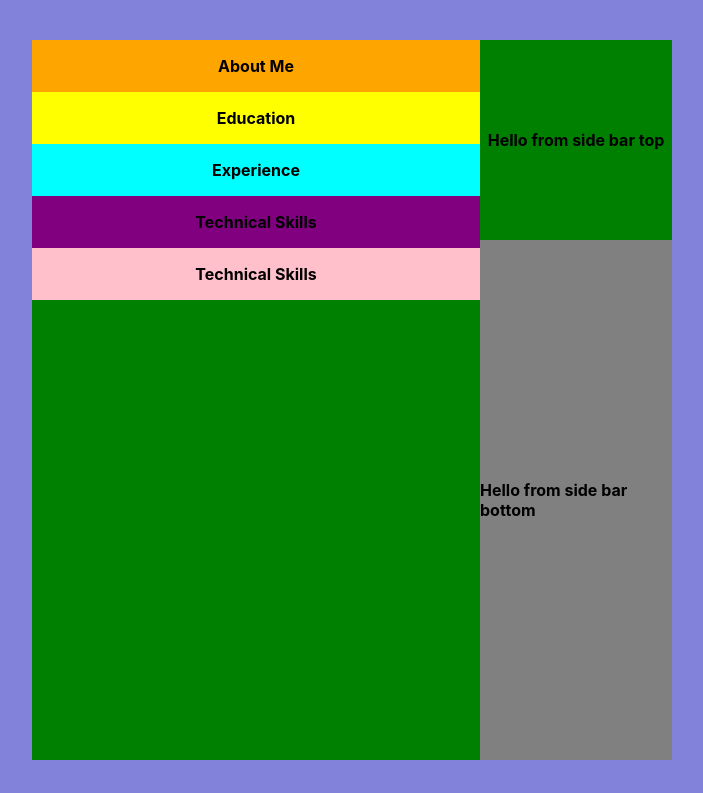
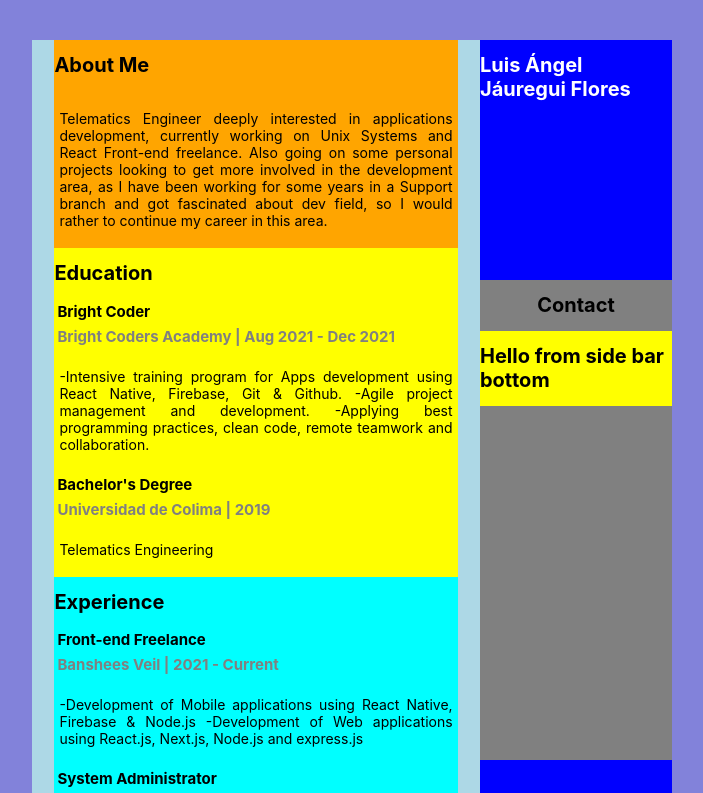
Before and after one commit to ljau/Luis-Jauregui-Resume, a React (Create React App) app: page / in a window 1280 px wide. Shown: the top 793 px of the page, without its empty margins (288-991 px from the left). Built offline with nearby package versions, Linux system fonts and the light colour scheme.

Commit message:
resized containers

```diff
--- a/src/components/MainPage/index.jsx
+++ b/src/components/MainPage/index.jsx
@@ -1,12 +1,14 @@
 import React from "react";
-import { Layout, SideBar } from "../../containers";
+import { FlexContainer, Layout, SideBar } from "../../containers";
 import { MainContainer } from "../../containers";
 
 export const MainPage = () => {
   return (
     <Layout>
-      <MainContainer />
-      <SideBar />
+      <FlexContainer dir="row" align w="50%" marginTop="5vh" marginBot="5vh" bg="blue">
+        <MainContainer />
+        <SideBar />
+      </FlexContainer>
     </Layout>
   );
 };
--- a/src/containers/MainContainer/index.jsx
+++ b/src/containers/MainContainer/index.jsx
@@ -1,24 +1,50 @@
 import React from "react";
-import { CustomLabel, FlexContainer, MainBarContainer } from "..";
+import {
+  CustomLabel,
+  CustomText,
+  FlexContainer,
+  SideContainer,
+  SubtitleLabel,
+} from "..";
+import { aboutMe, education, experience } from "../../library";
 
 export const MainContainer = () => {
   return (
-    <MainBarContainer>
-      <FlexContainer bg="orange" h="20%">
+    <SideContainer w="70%">
+      <FlexContainer bg="orange" h="20%" w="90%" align>
         <CustomLabel>About Me</CustomLabel>
+        <CustomText>{aboutMe.about}</CustomText>
       </FlexContainer>
-      <FlexContainer bg="yellow" h="20%">
+
+      <FlexContainer bg="yellow" h="20%" w="90%" align>
         <CustomLabel>Education</CustomLabel>
+        {education.map((text) => (
+          <FlexContainer key={text.degree} align>
+            <SubtitleLabel>{text.degree}</SubtitleLabel>
+            <SubtitleLabel color="gray">
+              {text.school + " | " + text.time}
+            </SubtitleLabel>
+            <CustomText>{text.details}</CustomText>
+          </FlexContainer>
+        ))}
       </FlexContainer>
-      <FlexContainer bg="cyan" h="20%">
+
+      <FlexContainer bg="cyan" h="20%" w="90%" align>
         <CustomLabel>Experience</CustomLabel>
+        {experience.map((text) => (
+          <FlexContainer key={text.key} align>
+            <SubtitleLabel>{text.role}</SubtitleLabel>
+            <SubtitleLabel color="gray">
+              {text.company + " | " + text.time}
+            </SubtitleLabel>
+            <CustomText>{text.details}</CustomText>
+          </FlexContainer>
+        ))}
       </FlexContainer>
-      <FlexContainer bg="purple" h="20%">
+
+      <FlexContainer bg="purple" h="20%" w="90%" align>
         <CustomLabel>Technical Skills</CustomLabel>
       </FlexContainer>
-      <FlexContainer bg="pink" h="20%">
-        <CustomLabel>Technical Skills</CustomLabel>
-      </FlexContainer>
-    </MainBarContainer>
+    </SideContainer>
   );
 };
--- a/src/containers/SideBar/index.jsx
+++ b/src/containers/SideBar/index.jsx
@@ -1,15 +1,23 @@
 import React from "react";
-import { SideBarContainer, CustomLabel, FlexContainer } from "..";
+import { SideContainer, CustomLabel, FlexContainer } from "..";
+import { myName } from "../../library";
 
 export const SideBar = () => {
   return (
-    <SideBarContainer>
-      <FlexContainer h="30%" minHeight="25vh">
-        <CustomLabel>Hello from side bar top</CustomLabel>
+    <SideContainer w="30%">
+      <FlexContainer h="300%" minHeight="30vh" bg="blue">
+        <CustomLabel color="white" >{myName.name}</CustomLabel>
       </FlexContainer>
-      <FlexContainer h="70%" minHeight="65vh" bg="gray">
-        <CustomLabel>Hello from side bar bottom</CustomLabel>
+
+      <FlexContainer h="70%" minHeight="60vh" bg="gray" jc="flex-start">
+        <FlexContainer>
+          <CustomLabel>Contact</CustomLabel>
+        </FlexContainer>
+
+        <FlexContainer bg="yellow">
+          <CustomLabel>Hello from side bar bottom</CustomLabel>
+        </FlexContainer>
       </FlexContainer>
-    </SideBarContainer>
+    </SideContainer>
   );
 };
--- a/src/containers/styled.jsx
+++ b/src/containers/styled.jsx
@@ -10,36 +10,49 @@ export const Layout = styled.div`
   align-items: flex-start;
 `;
 
-export const MainBarContainer = styled.div`
-  background-color: green;
-  height: 90%;
-  width: 35%;
+export const SideContainer = styled.div`
+  background-color: lightblue;
+  height: 100%;
+  width: ${({ w }) => w ?? "100%"};
   min-height: 90vh;
-  margin-top: 5vh;
-  margin-bottom: 5vh;
-`;
-
-export const SideBarContainer = styled.div`
-  background-color: blue;
-  height: 90%;
-  width: 15%;
-  min-height: 90vh;
-  margin-top: 5vh;
-  margin-bottom: 5vh;
-`;
-
-export const FlexContainer = styled.div`
-  background-color: ${({ bg }) => bg ?? "green"};
-  height: ${({ h }) => h ?? "100%"};
-  width: ${({ w }) => w ?? "100%"};
   display: flex;
   justify-content: ${({ jc }) => jc ?? "center"};
   align-items: ${({ align }) => (align ? "flex-start" : "center")};
   flex-direction: ${({ dir }) => dir ?? "column"};
-  min-height: ${({ minHeight }) => minHeight ?? "undefined"};
 `;
 
-export const CustomLabel = styled.p`
-  font-size: 16px;
+export const FlexContainer = styled.div`
+  background-color: ${({ bg }) => bg ?? "transparent"};
+  height: ${({ h }) => h ?? "100%"};
+  width: ${({ w }) => w ?? "100%"};
+  display: flex;
+  justify-content: ${({ jc }) => jc ?? "flex-start"};
+  align-items: ${({ align }) => (align ? "flex-start" : "center")};
+  flex-direction: ${({ dir }) => dir ?? "column"};
+  min-height: ${({ minHeight }) => minHeight ?? "undefined"};
+  margin-top: ${({ marginTop }) => marginTop ?? "undefined"};;
+  margin-bottom: ${({ marginBot }) => marginBot ?? "undefined"};;
+`;
+
+export const CustomLabel = styled.h1`
+  font-size: 20px;
   font-weight: bold;
+  color: ${({ color }) => color ?? "black"};
 `;
+
+export const SubtitleLabel = styled.h1`
+  font-size: 15px;
+  font-weight: bold;
+  color: ${({ color }) => color ?? "black"};
+  margin: 1px;
+  padding: 2px;
+
+`;
+
+export const CustomText = styled.p`
+  font-size: 14px;
+  color: ${({ color }) => color ?? "black"};
+  text-align: ${({ textAlign }) => textAlign ?? "justify"};
+  text-justify: inter-word;
+  padding: 5px;
+`;
--- /dev/null
+++ b/src/library/constants/data.js
@@ -0,0 +1,105 @@
+export const aboutMe = {
+  about:
+    "Telematics Engineer deeply interested in applications development, currently working on Unix Systems and React Front-end freelance. Also going on some personal projects looking to get more involved in the development area, as I have been working for some years in a Support branch and got fascinated about dev field, so I would rather to continue my career in this area.",
+};
+
+export const education = [
+  {
+    degree: "Bright Coder",
+    school: "Bright Coders Academy",
+    time: "Aug 2021 - Dec 2021",
+    details:
+      "-Intensive training program for Apps development using React Native, Firebase, Git & Github. -Agile project management and development. -Applying best programming practices, clean code, remote teamwork and collaboration.",
+  },
+  {
+    degree: "Bachelor's Degree",
+    school: "Universidad de Colima",
+    time: "2019",
+    details: "Telematics Engineering",
+  },
+];
+
+export const experience = [
+  {
+    key: "0",
+    role: "Front-end Freelance",
+    time: "2021 - Current",
+    company: "Banshees Veil",
+    details:
+      "-Development of Mobile applications using React Native, Firebase & Node.js -Development of Web applications using React.js, Next.js, Node.js and express.js",
+  },
+  {
+    key: "1",
+    role: "System Administrator",
+    time: "2019 - Current",
+    company: "TATA CONSULTANCY SERVICES",
+    details:
+      "-Configuration, monitoring and maintenance of Unix operating systems on physical and virtual machines. -Use of web applications for monitoring alerts and management of servers and users information.",
+  },
+  {
+    key: "2",
+    role: "Videogame Developer",
+    time: "2021",
+    company: "Banshees Veil",
+    details:
+      "-Stay At Home -(C#-Unity5-Windows-Android) -Winner of the regional contest Games 4 empowerment (4th edition) in cathegory of Best Contribution -Released for Windows 10 and Android platforms.",
+  },
+  {
+    key: "3",
+    role: "Videogame Developer",
+    time: "2018",
+    company: "Banshees Veil",
+    details:
+      "-Wood of War -(C#-Unity5-Android) -Winner of the regional contest Games 4 empowerment (1st edition) -Participated in the national contest National video game contest mx 2018",
+  },
+];
+
+export const myName = {
+  name: "Luis Ángel Jáuregui Flores",
+};
+
+export const Frameworks = [
+  {
+    name: "React Native",
+  },
+  {
+    name: "React JS",
+  },
+  {
+    name: "Unity",
+  },
+];
+
+export const softSkills = [
+  {
+    skill: "Teamwork",
+  },
+  {
+    skill: "Persistence",
+  },
+  {
+    skill: "Adaptability",
+  },
+  {
+    skill: "Ease of Learning",
+  },
+  {
+    skill: "Positive Attitude",
+  },
+];
+
+export const languages = [
+  {
+    language: "English (Proeficient)",
+  },
+  {
+    language: "Spanish (Native)",
+  },
+];
+
+export const contact = {
+  email: "luis.jauregui.fl@gmail.com",
+  linkedIn: "@luis-angel-jauregui",
+  phone: "(+52) 312-120-33-28",
+  git: "@ljau",
+};
--- a/src/library/index.jsx
+++ b/src/library/index.jsx
@@ -0,0 +1,6 @@
+export {
+    aboutMe,
+    education,
+    experience,
+    myName
+} from "./constants/data";
```
Also changed, not shown: src/containers/index.jsx (+4 -3 lines).
